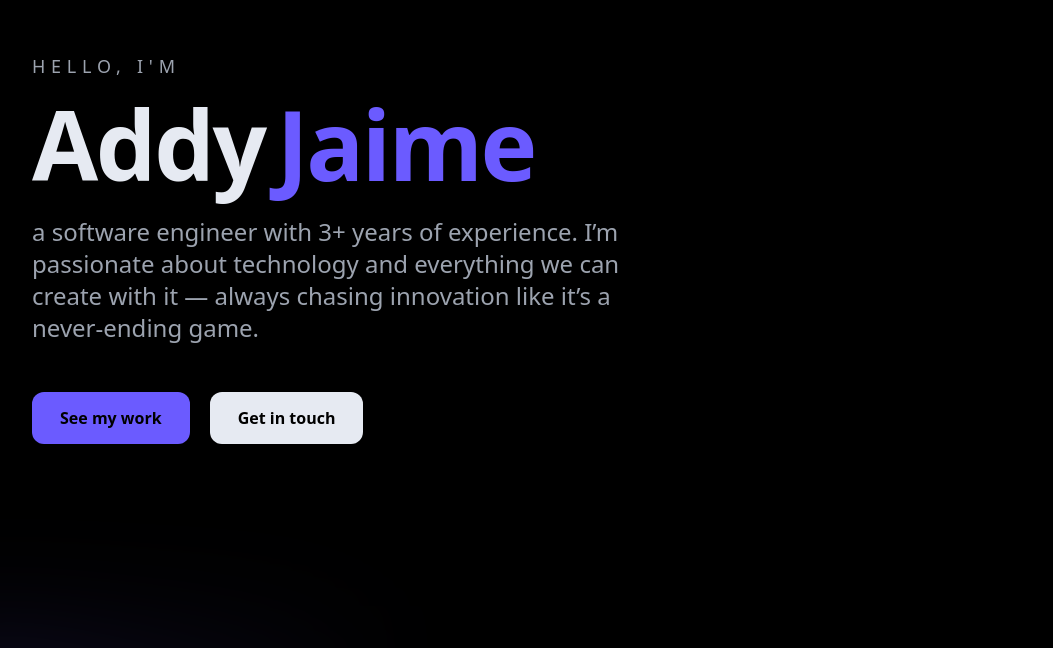
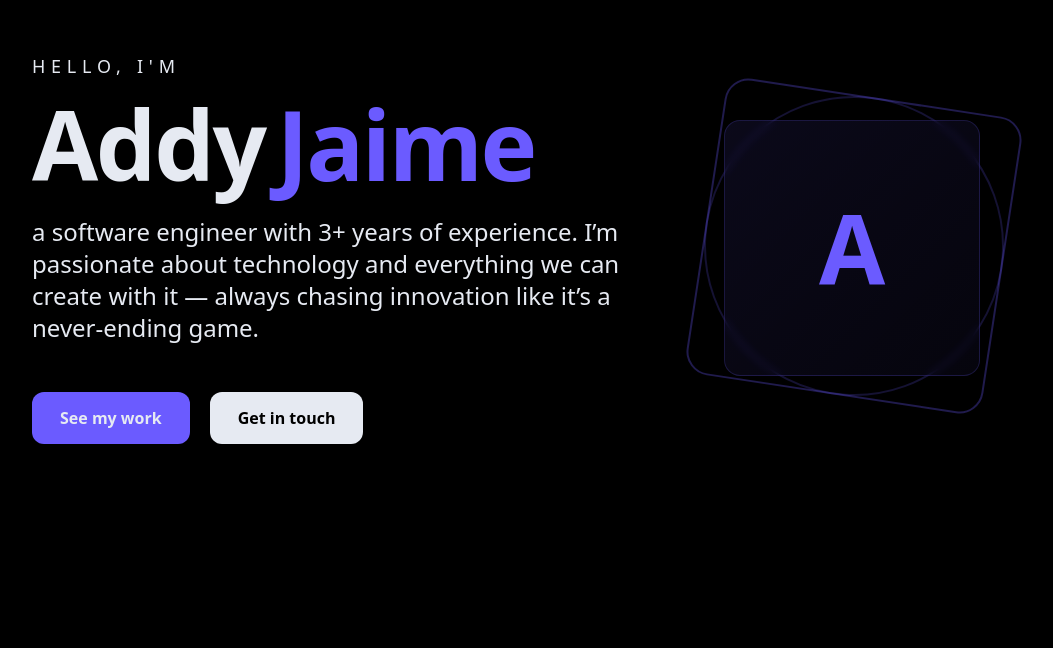
Before and after one commit to AddyJaime/addy-jaime-portafolio, a React (Vite) app: page / in a window 1280 px wide. Shown: the part 152-800 px from the top of the page, without its empty margins (96-1149 px from the left). Built offline with nearby package versions, Linux system fonts and the light colour scheme.

Commit message:
added name spinning and square with the A on it

```diff
--- a/src/App.tsx
+++ b/src/App.tsx
@@ -3,7 +3,7 @@ import RotatingABadge from "./Components/RotatingABadge";
 
 function App() {
   return (
-    <main className="bg-black min-h-screen text-light">
+    <main className="bg-black min-h-screen text-light flex items-center justify-start">
       <Hero />
       <RotatingABadge />
     </main>
--- a/src/Components/Hero.tsx
+++ b/src/Components/Hero.tsx
@@ -3,17 +3,17 @@ export default function Hero() {
     <section className="min-h-screen flex items-center">
       <div className="w-full max-w-3xl px-6 md:px-10 lg:pl-24 xl:pl-32 text-left">
         {/* Line 1: Presentation */}
-        <p className="text-base md:text-lg text-muted tracking-[0.32em] uppercase mb-4">
+        <p className="text-base md:text-lg text-light tracking-[0.32em] uppercase mb-4">
           Hello, I&apos;m
         </p>
 
         {/* Line 2: Name */}
         <h1 className="text-6xl md:text-8xl font-extrabold tracking-tight text-light">
-          Addy<span className="text-accent px-3">Jaime</span>
+          Addy<span className="text-primary px-3">Jaime</span>
         </h1>
 
         {/* Line 3: Profession */}
-        <p className="mt-6 text-xl md:text-2xl text-muted max-w-3xl leading-relaxed">
+        <p className="mt-6 text-xl md:text-2xl text-light max-w-3xl leading-relaxed">
           a software engineer with 3+ years of experience. I’m passionate about
           technology and everything we can create with it — always chasing
           innovation like it’s a never-ending game.
@@ -23,7 +23,7 @@ export default function Hero() {
         <div className="mt-12 flex flex-wrap gap-5 justify-start">
           <a
             href="#Work"
-            className="px-7 py-3.5 rounded-xl bg-accent text-black font-semibold hover:opacity-90 hover:scale-105 transition-transform duration-300"
+            className="px-7 py-3.5 rounded-xl bg-primary text-light font-semibold hover:opacity-90 hover:scale-105 transition-transform duration-300"
           >
             See my work
           </a>
--- a/src/Components/RotatingABadge.tsx
+++ b/src/Components/RotatingABadge.tsx
@@ -2,30 +2,27 @@ import { motion } from "framer-motion";
 
 export default function RotatingABadge() {
   return (
-    <div className="relative w-full max-w-md aspect-square flex items-center justify-center bg-red-50">
-      {/*Glow detras*/}
-      <div className="absolute inset-0 bg-gradient-to-br from-accent/20 via-accent/5 to-transparent rounded-3xl blur-3xl" />
+    <div className="relative w-[360px] h-[360px]">
+      {/* Glow detrás */}
+      <div className="absolute inset-0 -z-10 bg-gradient-to-br from-primary/20 via-primary/5 to-transparent rounded-3xl blur-3xl" />
 
-      {/* Marco cuadrado rotando*/}
-      <div className=" relative flex items-center justify-center">
-        {/*Cuadrado*/}
+      {/* Cuadrado*/}
       <motion.div
         animate={{ rotate: 360 }}
         transition={{ duration: 20, repeat: Infinity, ease: "linear" }}
-          className="absolute  inset-0 border-2 border-accent rounded-3xl bg-transparent"
-          style={{ width: "300px", height: "300px" }}
+        className="absolute left-8 top-7 -translate-x-1/2 -translate-y-1/2 w-[300px] h-[300px] border-2 border-primary/30 rounded-3xl bg-transparent"
       />
-        {/*Circulo*/}
+
+      {/* Círculo*/}
       <motion.div
         animate={{ rotate: -360 }}
         transition={{ duration: 15, repeat: Infinity, ease: "linear" }}
-          className="absolute inset-0 border-2 border-accent rounded-full"
-          style={{ width: "300px", height: "300px" }}
+        className="absolute left-8 top-7 -translate-x-1/2 -translate-y-1/2 w-[300px] h-[300px] border-2 border-primary/20 rounded-full bg-transparent"
       />
-        {/*Letra A*/}
-        <div className="relative z-10 font-bold h-64 bg-gradient-to-br">
-          <span className="text-8xl font-bold text-accent">A</span>
-        </div>
+
+      {/* A */}
+      <div className=" left-1/2 top-1/2 -translate-x-1/2 -translate-y-1/2 relative z-10 w-64 h-64 bg-gradient-to-br from-primary/10 to-primary/5 rounded-2xl border border-primary/20 flex items-center justify-center backdrop-blur-sm">
+        <span className="text-8xl font-bold text-primary">A</span>
       </div>
     </div>
   );
--- a/tailwind.config.js
+++ b/tailwind.config.js
@@ -4,10 +4,12 @@ export default {
   theme: {
     extend: {
       colors: {
-        accent: "#6b5bff",
-        dark: "black",
-        light: "#e6eaf2",
-        muted: "#9ca3af",
+        primary: "#6B5BFF",
+        accent: "#00D1FF",
+        dark: "#0B0F14",
+        light: "#E6EAF2",
+        muted: "#94A3B8",
+        background: "#111217",
       },
       dropShadow: {
         glow: "0 0 30px rgba(107, 107, 255, 0.35)",
```
Lines whose indentation alone changed are shown as unchanged.
